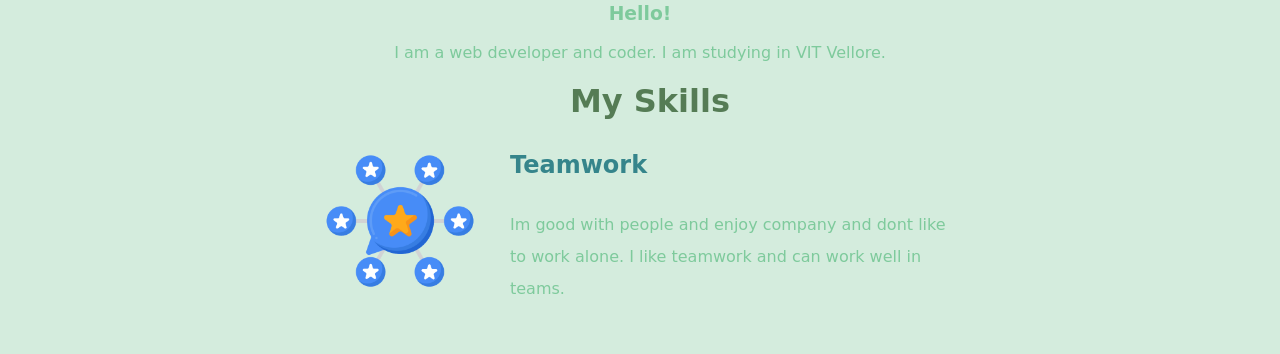
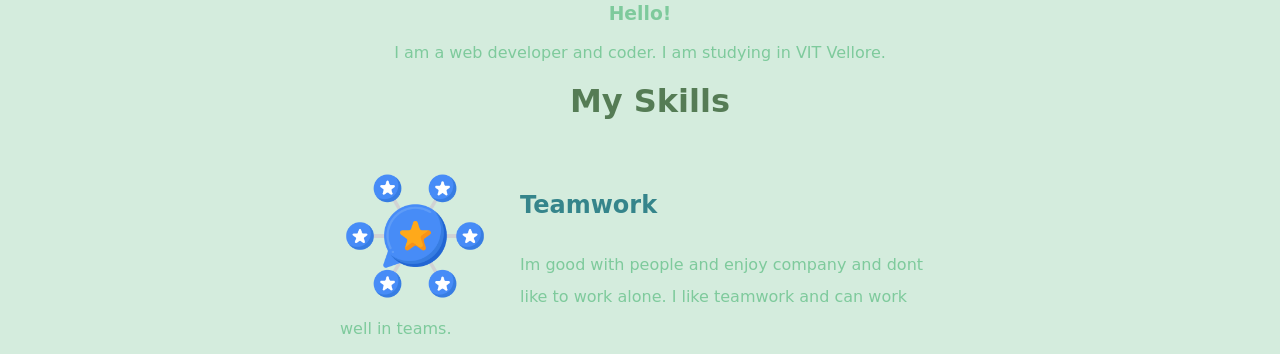
Before and after one commit to ShreyaGupta176/Website2, a plain HTML site: page index.html in a window 1280 px wide. Shown: the part 854-1208 px from the top of the page. Drawn offline with Linux system fonts and the light colour scheme; grey boxes are pictures that could not be loaded.

Commit message:
Update styles.css

```diff
--- a/styles.css
+++ b/styles.css
@@ -64,7 +64,7 @@ p{
   margin-right: 30px;
 }
 .skillrow{
-  padding= 20px;
+  padding: 20px;
 }
 .paint{
   width: 25%;
```
